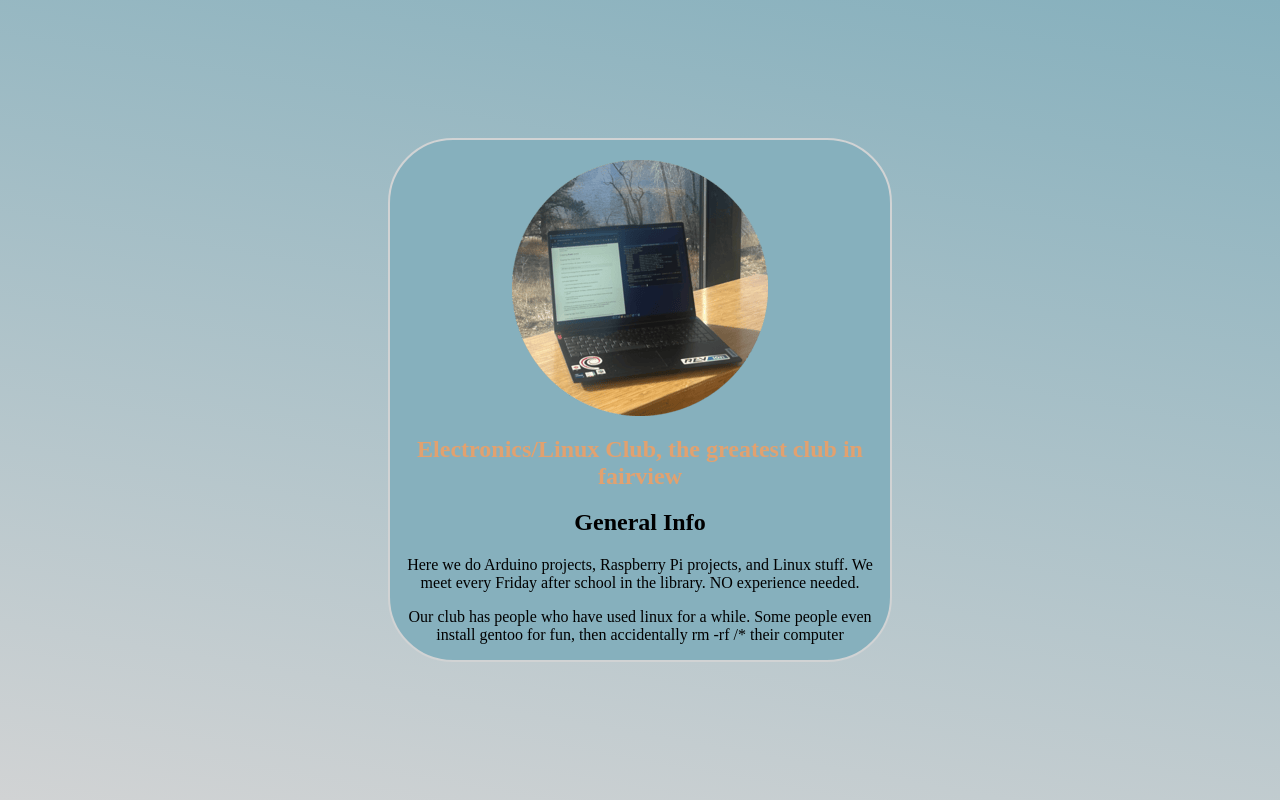
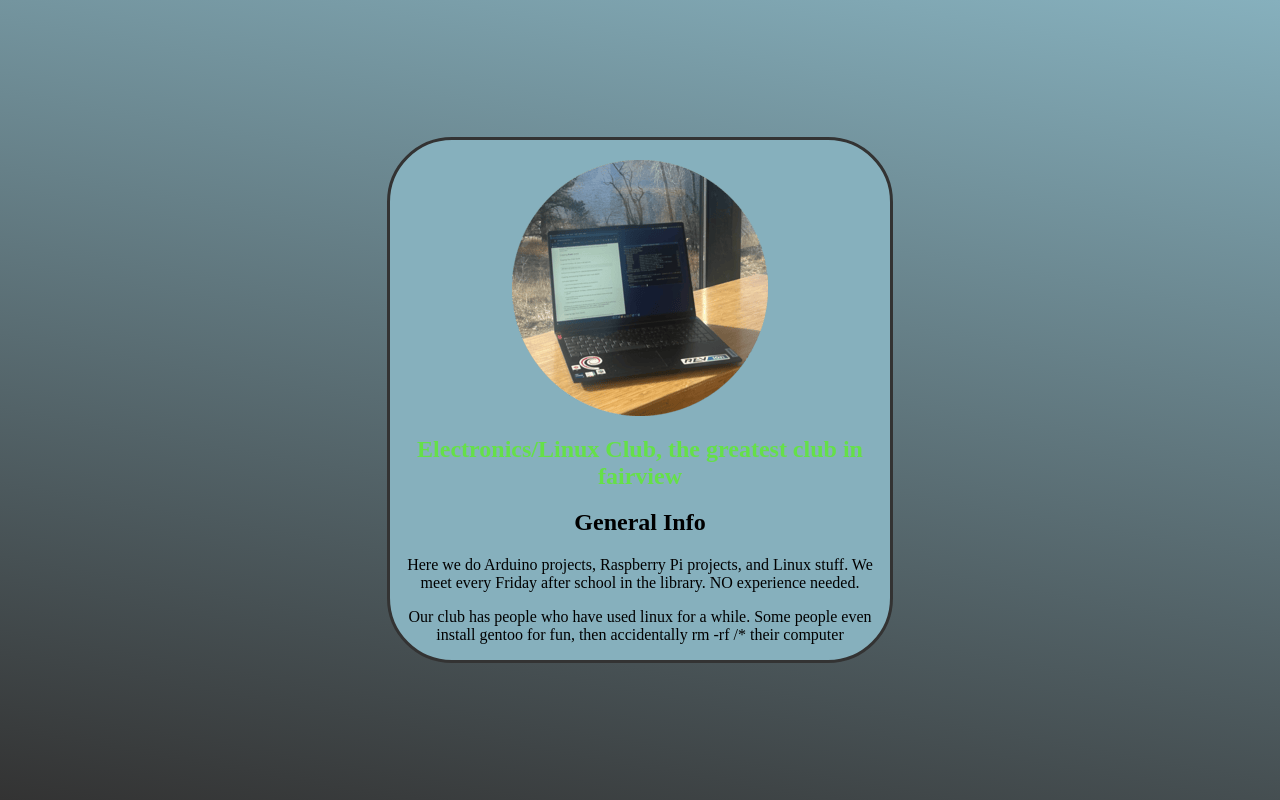
Before and after one commit to LinuxClub1/website, a PHP site: page / in a window 1280 px wide. Run offline with PHP 8.4, Linux system fonts and the light colour scheme.

Commit message:
Update background and border colors in style.css

```diff
--- a/style.css
+++ b/style.css
@@ -1,5 +1,5 @@
 body {
-    background: linear-gradient(10deg, #D1D3D4, #86B0BD);
+    background: linear-gradient(10deg, #333333, #86B0BD);
     -webkit-background-clip: text;
     display: flex;
     justify-content: center;
@@ -14,7 +14,7 @@ body {
     height: auto;
     aspect-ratio: 2 / 1;
     background-color: #86B0BD;
-    border: 2px solid #D1D3D4;
+    border: 3px solid #333333;
     border-radius: 65px;
     transform-style: preserve-3d; /* tilt card shit */
     perspective: 1000px;
@@ -31,7 +31,7 @@ body {
 }
 
 .subTitle {
-    color: #E2A16F;
+    color: #65e048;
     text-align: center;
     margin-up: -10px;
 }
```
